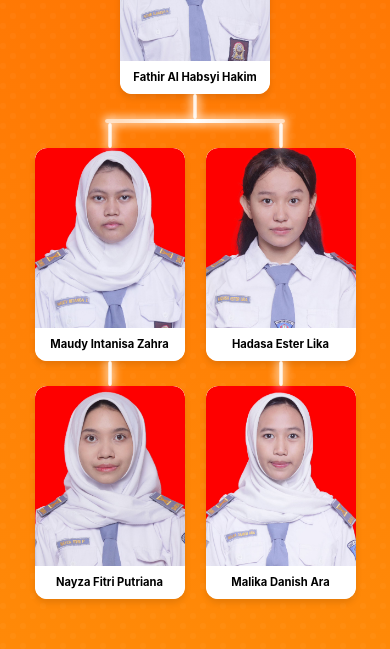
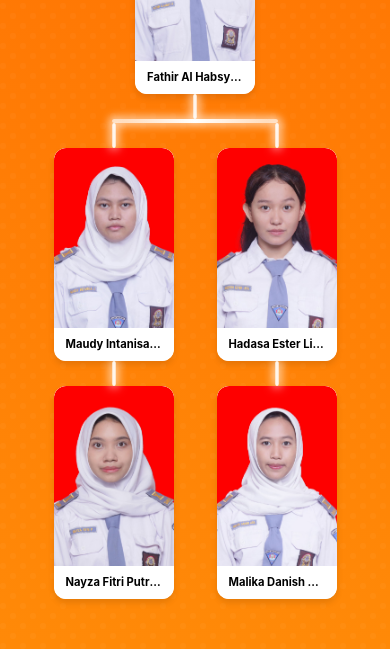
Before and after one commit to iHanzyy/PKK-Project, a Vue app: page / in a window 390 px wide. Shown: the part 1560-2209 px from the top of the page. Built offline with nearby package versions, Linux system fonts and the light colour scheme; no server answers; the database is empty.

Commit message:
memperbaiki tampilan garis pada structure

```diff
--- a/src/components/Structure.vue
+++ b/src/components/Structure.vue
@@ -116,6 +116,10 @@ const bottomRoles = [
   transition: transform 0.3s ease;
 }
 
+.card-group {
+  position: relative;
+}
+
 .card img {
   width: 100%;
   height: 288px;
@@ -136,7 +140,7 @@ const bottomRoles = [
 .role-title {
   position: absolute;
   left: 0;
-  bottom: 3.4rem;
+  bottom: 15%;
   width: 100%;
   padding: 1rem 1rem 0.5rem;
   background: white;
@@ -195,34 +199,20 @@ const bottomRoles = [
 
 @media (max-width: 1200px) {
   .horizontal-line {
-    width: 85%;
-  }
-}
-
-@media (max-width: 992px) {
-  .horizontal-line {
-    width: 80%;
+    width: 85vw;
   }
 
-  .vertical-line-top,
-  .vertical-line-bottom {
-    height: 35px;
-    margin: 0;
-  }
-}
-
-@media (max-width: 768px) {
   .container-structure {
     padding: 1rem;
   }
 
   .top-roles {
-    gap: 0.75rem;
+    gap: 0;
   }
 
   .bottom-roles {
     grid-template-columns: repeat(2, 1fr);
-    gap: 1.5rem;
+    gap: 0;
     margin-top: 0;
   }
 
@@ -247,7 +237,56 @@ const bottomRoles = [
   }
 
   .horizontal-line {
-    width: 85%;
+    width: 50.6%;
+  }
+}
+
+@media (max-width: 992px) {
+
+  .vertical-line-top,
+  .vertical-line-bottom {
+    height: 35px;
+    margin: 0;
+  }
+}
+
+@media (max-width: 768px) {
+  .container-structure {
+    padding: 1rem;
+  }
+
+  .top-roles {
+    gap: 0;
+  }
+
+  .bottom-roles {
+    grid-template-columns: repeat(2, 1fr);
+    gap: 0;
+    margin-top: 0;
+  }
+
+  .card {
+    width: 180px;
+  }
+
+  .card img {
+    height: 220px;
+  }
+
+  .role-name h1,
+  .role-title h1 {
+    font-size: 0.875rem;
+    padding: 0 0.25rem;
+  }
+
+  .vertical-line-top,
+  .vertical-line-bottom {
+    height: 30px;
+    margin: 0;
+  }
+
+  .horizontal-line {
+    width: 50.6%;
   }
 }
 
@@ -264,7 +303,8 @@ const bottomRoles = [
   .bottom-roles {
     grid-template-columns: repeat(2, 1fr);
     gap: 1rem;
-    row-gap: 0; /* This ensures no vertical spacing between rows */
+    gap: 0 !important;
+    /* This ensures no vertical spacing between rows */
     margin-top: 0;
   }
 
@@ -276,12 +316,13 @@ const bottomRoles = [
   /* Ensure all vertical lines from bottom roles connect properly */
   .vertical-line-bottom {
     height: 25px;
-    margin-top: -2px; /* Connect to horizontal line */
+    margin-top: -2px;
+    /* Connect to horizontal line */
     margin-bottom: 0;
   }
 
   .card {
-    width: 150px;
+    width: 120px;
   }
 
   .card img {
@@ -305,8 +346,7 @@ const bottomRoles = [
   }
 
   .horizontal-line {
-    width: 55%;
-    height: 4px;
+    width: 42.6vw;
   }
 }
 
```
